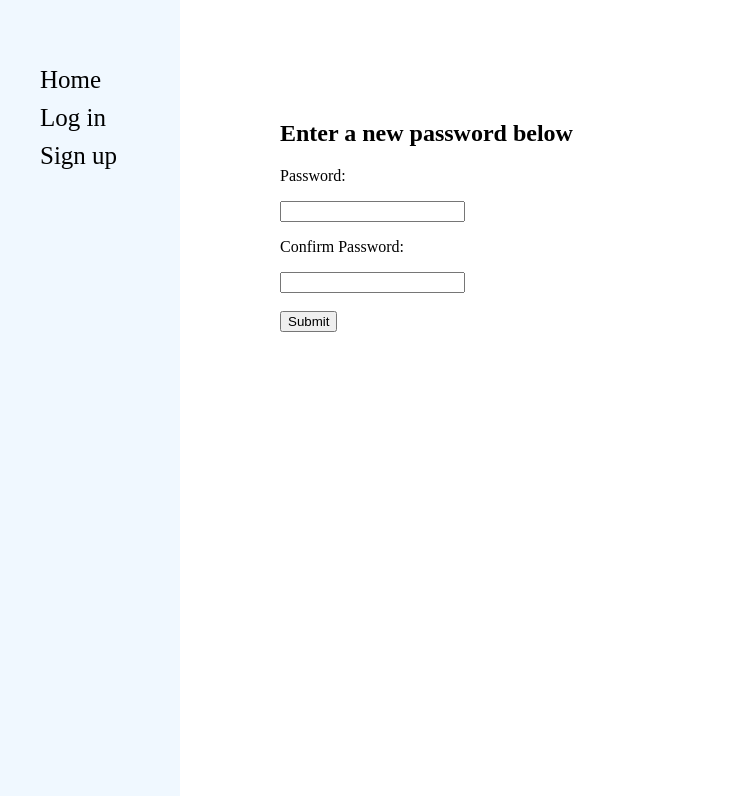
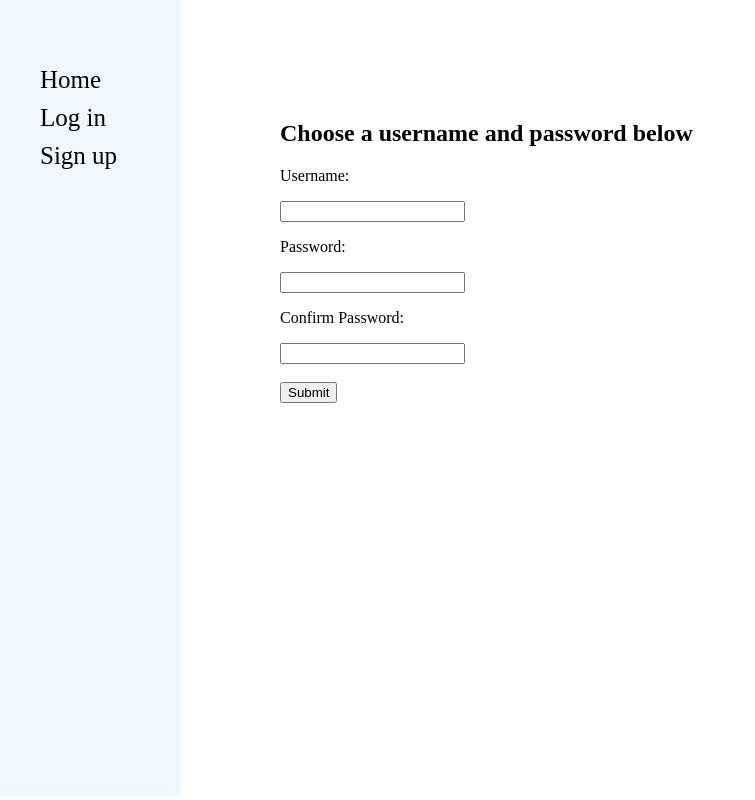
Before and after one commit to fpringle/cybotify_mvp, a Django app: page /user/new/create_password/ in a window 1280 px wide. Shown: the whole page, without its empty margins (0-755 px from the left). Run offline with Django 3.2, Linux system fonts and the light colour scheme.

Commit message:
fix bug in user creation

```diff
--- a/frontend/templates/frontend/create_password.html
+++ b/frontend/templates/frontend/create_password.html
@@ -5,17 +5,28 @@
 {% endblock title %}
 
 {% block content %}
-  <h2>Enter a new password below</h2>
+
+<h2>Choose a username and password below</h2>
 
 <form action={% url 'create-password' %} method="post">
 {% csrf_token %}
+
+<p>Username:</p>
+<input name="username" required="required" type="text" id="text" >
+
 <p>Password:</p>
 <input name="password" required="required" type="password" id="password" >
+
 <p>Confirm Password:</p>
 <input name="password_confirm" required="required" type="password" id="password_confirm" oninput="check(this)" >
+
 <br /><br />
-  <input type="submit"/>
+<input type="submit"/>
 </form>
+{% endblock %}
+
+
+{% block scripts %}
 <script language='javascript' type='text/javascript'>
   function check(input) {
     if (input.value != document.getElementById('password').value) {
@@ -26,4 +37,4 @@
     }
   }
 </script>
-{% endblock %}
+{% endblock scripts %}
--- a/frontend/views.py
+++ b/frontend/views.py
@@ -32,7 +32,11 @@ def create_password(request):
     print("post create pass")
     user_id = request.user.pk
     user = User.objects.filter(pk=user_id).get()
+
+    username = request.POST.get("username")
     password = request.POST.get("password")
+
+    user.username = username
     user.password = make_password(password)
     user.save()
     login(request, user)
```
Also changed, not shown: server/views.py (+6 -3 lines).
